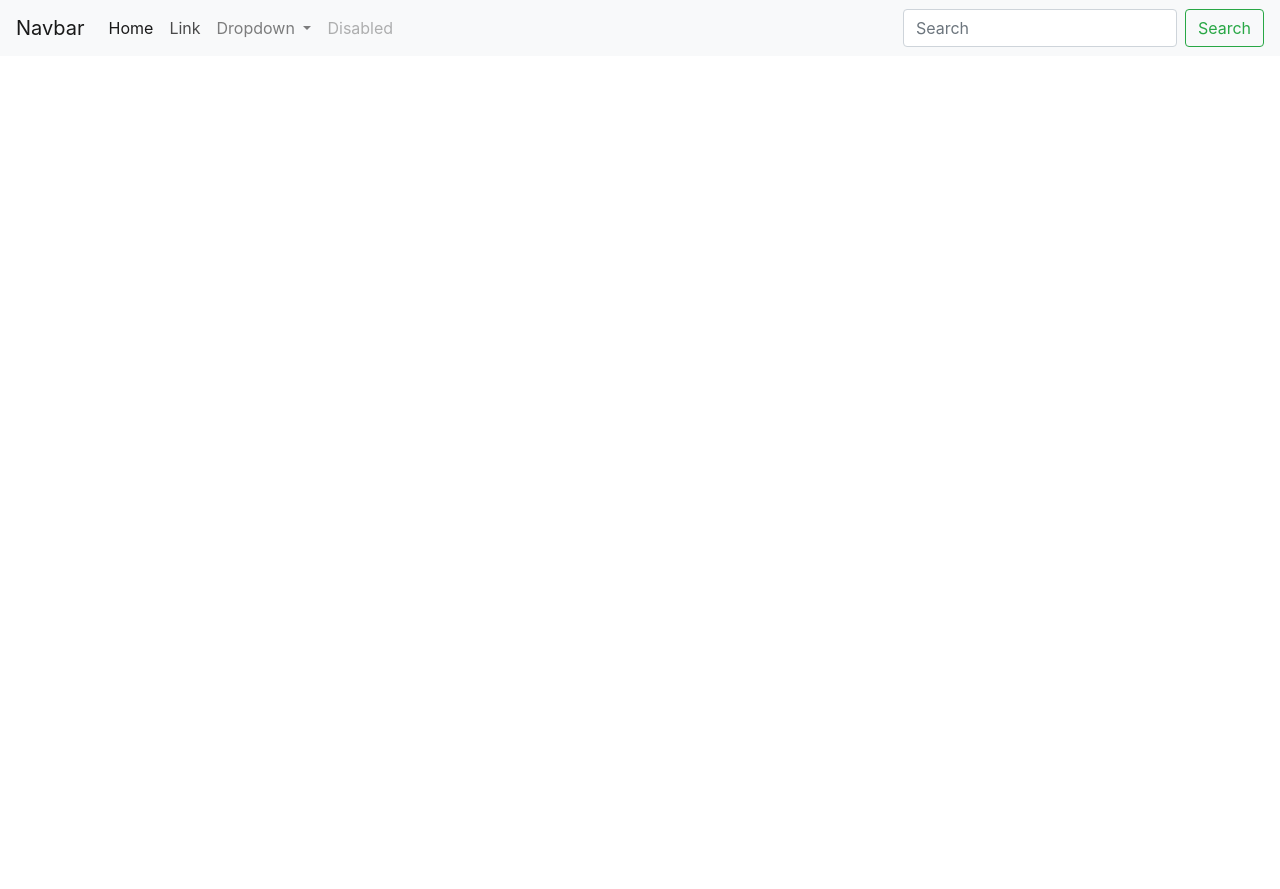
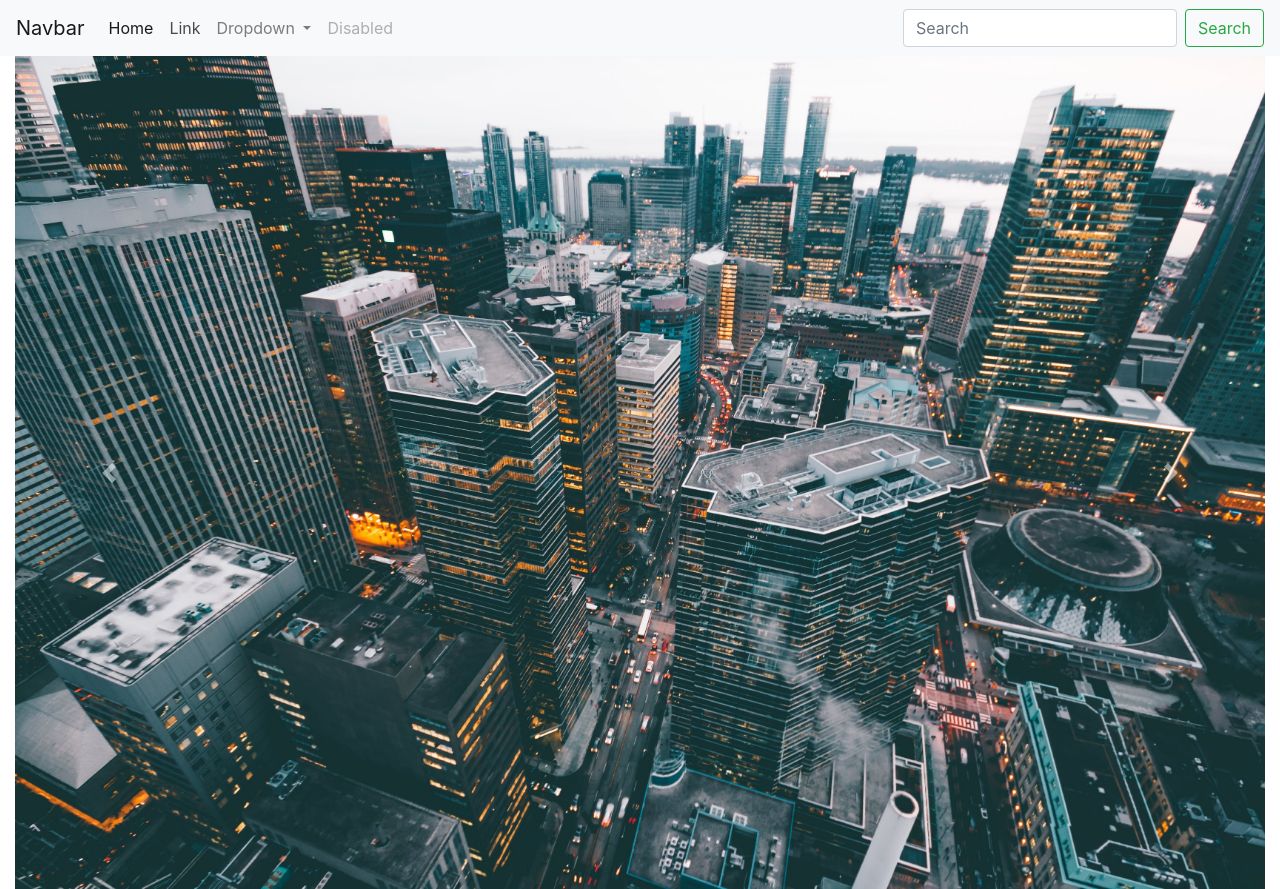
Before and after one commit to gabriel-brunetti/DH_TESTE, a plain HTML site: page index.html in a window 1280 px wide. Both pictures are taken after a click on the link "Link". Before the commit the page ends 800 px from the top, so only its background shows below. Drawn offline with nearby package versions, Linux system fonts and the light colour scheme.

Commit message:
adicionando o carrousel

```diff
--- a/index.html
+++ b/index.html
@@ -46,6 +46,30 @@
           </nav>
     </header>
 
+    <div class="container-fluid">
+        <div id="carouselExampleControls" class="carousel slide" data-ride="carousel">
+            <div class="carousel-inner">
+              <div class="carousel-item active">
+                <img src="./assets/images/img01.jpg" class="d-block w-100" alt="...">
+              </div>
+              <div class="carousel-item">
+                <img src="./assets/images/img02.jpeg" class="d-block w-100" alt="...">
+              </div>
+              <div class="carousel-item">
+                <img src="./assets/images/img03.jpg" class="d-block w-100" alt="...">
+              </div>
+            </div>
+            <a class="carousel-control-prev" href="#carouselExampleControls" role="button" data-slide="prev">
+              <span class="carousel-control-prev-icon" aria-hidden="true"></span>
+              <span class="sr-only">Previous</span>
+            </a>
+            <a class="carousel-control-next" href="#carouselExampleControls" role="button" data-slide="next">
+              <span class="carousel-control-next-icon" aria-hidden="true"></span>
+              <span class="sr-only">Next</span>
+            </a>
+          </div>
+    </div>
+
 
 <script src="https://code.jquery.com/jquery-3.3.1.slim.min.js" integrity="sha384-q8i/X+965DzO0rT7abK41JStQIAqVgRVzpbzo5smXKp4YfRvH+8abtTE1Pi6jizo" crossorigin="anonymous"></script>
 <script src="https://cdnjs.cloudflare.com/ajax/libs/popper.js/1.14.7/umd/popper.min.js" integrity="sha384-UO2eT0CpHqdSJQ6hJty5KVphtPhzWj9WO1clHTMGa3JDZwrnQq4sF86dIHNDz0W1" crossorigin="anonymous"></script>
```
